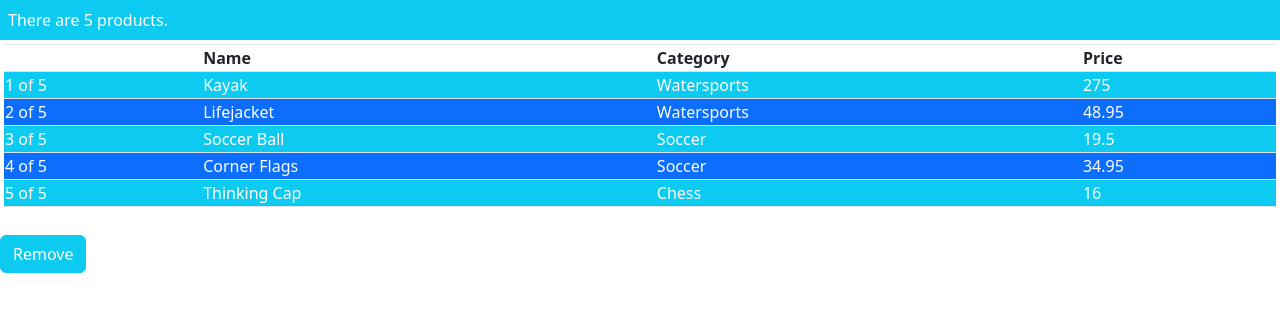
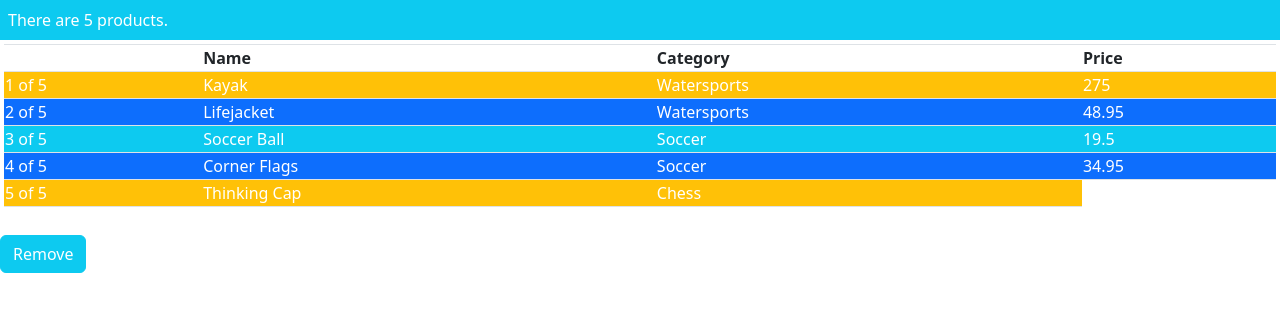
Before and after one commit to kirtnoel/Angular16Project, an Angular app: page / in a window 1280 px wide. Shown: the top 312 px of the page. Built offline with nearby package versions, Linux system fonts and the light colour scheme.

Commit message:
listing 12.9

```diff
--- a/src/app/template.html
+++ b/src/app/template.html
@@ -7,13 +7,15 @@
         <table class="table table-sm table-bordered text-dark">
             <tr><th></th><th>Name</th><th>Category</th><th>Price</th></tr>
             <tr *ngFor="let item of products(); let i = index;
-                    let c = count; let odd = odd"
+                    let c = count; let odd = odd; let first = first;
+                    let last = last"
                     class="text-white" [class.bg-primary]="odd"
-                    [class.bg-info]="!odd">
+                    [class.bg-info]="!odd"
+                    [class.bg-warning]="first || last">
                 <td>{{ i + 1 }} of {{ c }}</td>
                 <td>{{item.name}}</td>
                 <td>{{item.category}}</td>
-                <td>{{item.price}}</td>
+                <td *ngIf="!last">{{item.price}}</td>
             </tr>
         </table>
     </div>
```
